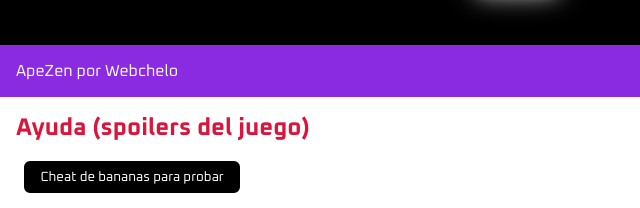
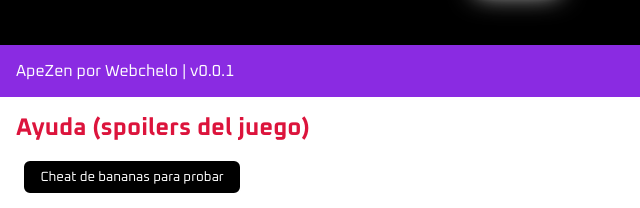
Before and after one commit to webchelo/apezen, a plain HTML site: page index.html in a window 1280 px wide. Shown: the part 557-765 px from the top of the page, 0-640 px from the left. Drawn offline with Linux system fonts and the light colour scheme.

Commit message:
version added

```diff
--- a/index.html
+++ b/index.html
@@ -53,7 +53,7 @@
         </div>
     </div>
     <div class="footer">
-        <p>ApeZen por Webchelo</p>
+        <p>ApeZen por Webchelo | v0.0.1</p>
     </div>
     <div class="modal">
         <svg xmlns="http://www.w3.org/2000/svg" viewBox="0 0 384 512" id="close-modal-icon">
```
